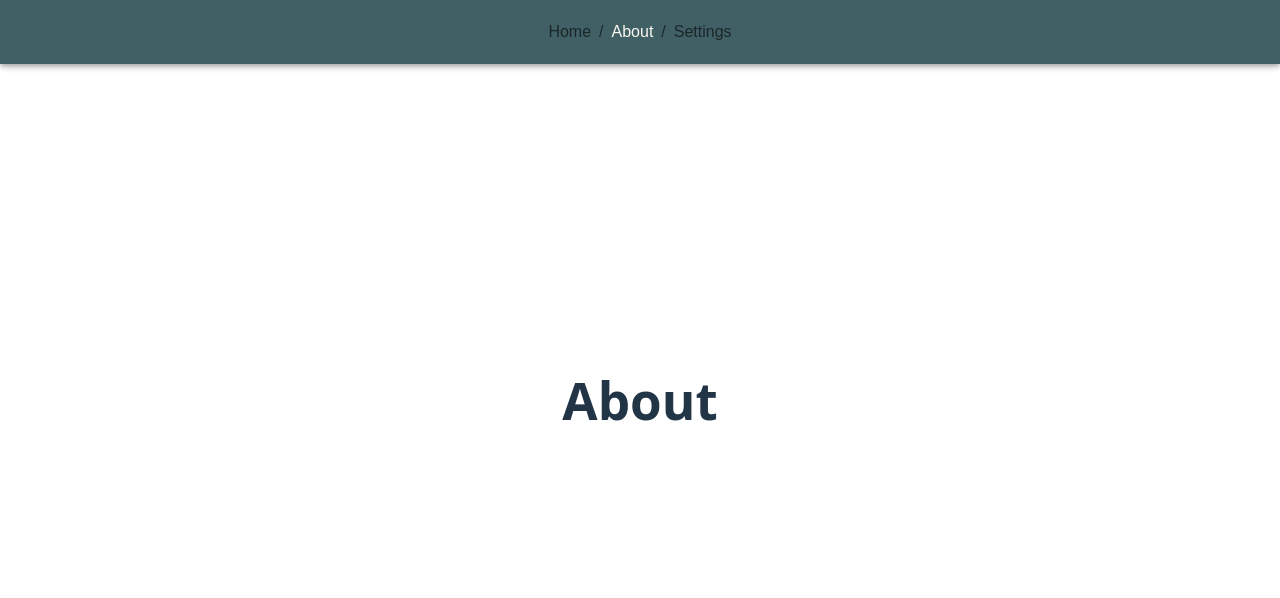
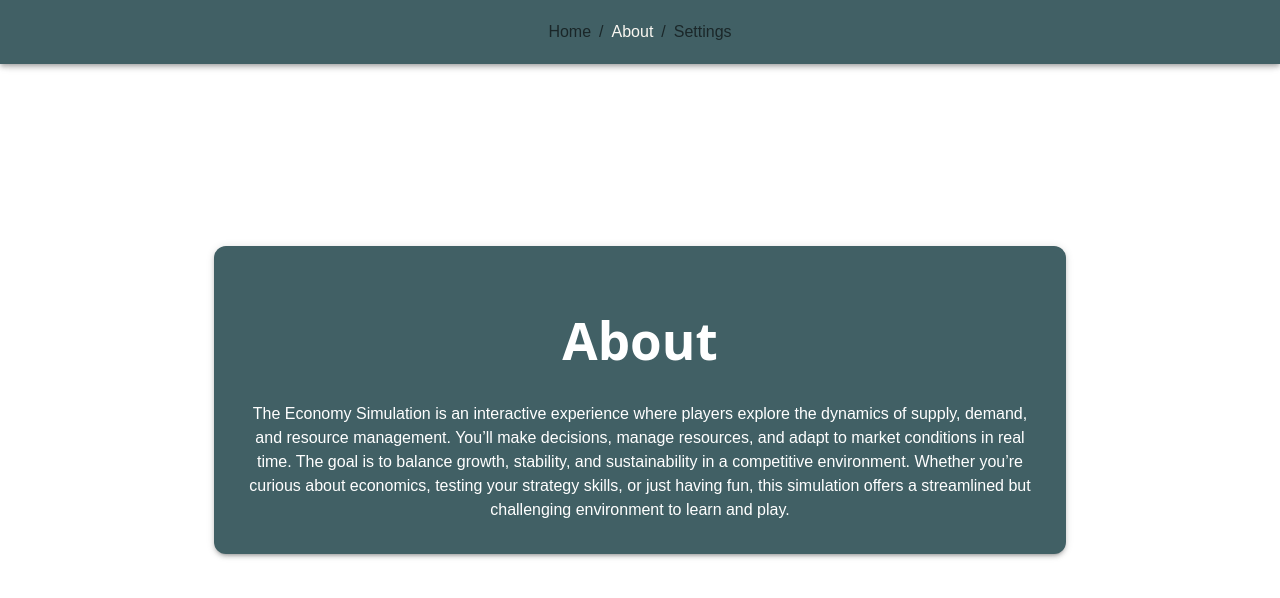
Before and after one commit to KhuramC/EconomySim, a React (Vite) app in the folder frontend/: page /about in a window 1280 px wide. Shown: the top 598 px of the page. Built offline with nearby package versions, Linux system fonts and the light colour scheme.

Commit message:
about page

```diff
--- a/frontend/src/pages/About.jsx
+++ b/frontend/src/pages/About.jsx
@@ -14,7 +14,29 @@ import {
 function About() {
 
   return (
-    <h1>About</h1>
+    <Container maxWidth="md">
+      <Box
+        display="flex"
+        flexDirection="column"
+        justifyContent="center"
+        alignItems="center"
+        minHeight="80vh"
+      >
+        <Paper elevation={3} sx={{ p: 4, borderRadius: 3, background: "#416065", color: "white" }}>
+          <h1>About</h1>
+          <Typography variant="body1" color="white">
+            The Economy Simulation is an interactive experience where players
+            explore the dynamics of supply, demand, and resource management.
+            You’ll make decisions, manage resources, and adapt to market
+            conditions in real time. The goal is to balance growth, stability,
+            and sustainability in a competitive environment.
+            Whether you’re curious about economics, testing your strategy skills,
+            or just having fun, this simulation offers a streamlined but
+            challenging environment to learn and play.
+          </Typography>
+        </Paper>
+      </Box>
+    </Container>
   );
 }
 
```
